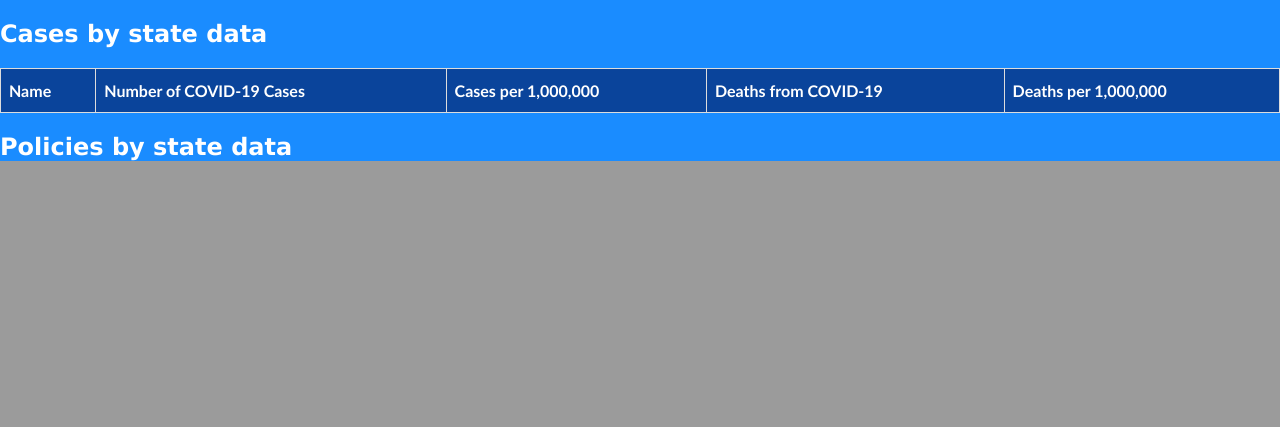
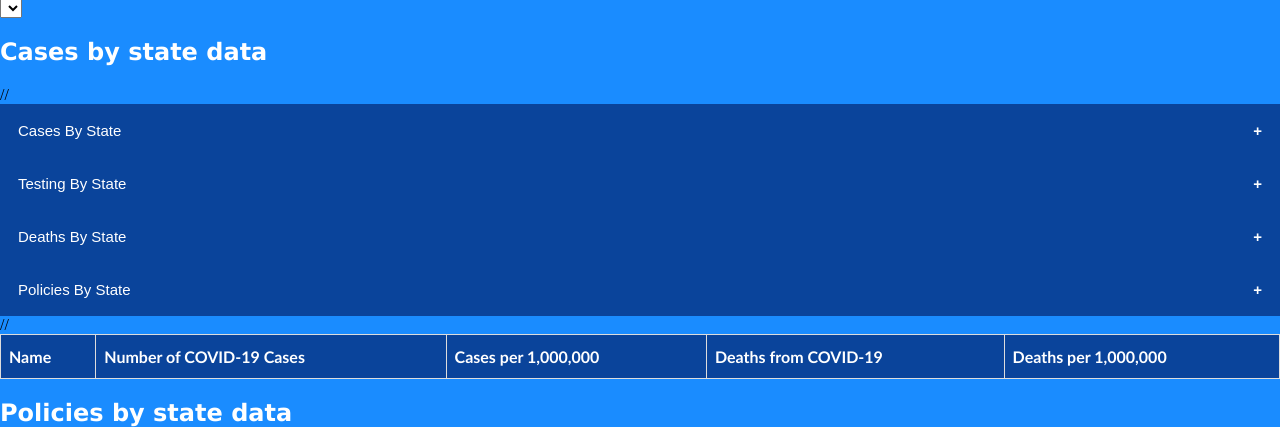
Before and after one commit to AnandShetler/Crisis-Mapping, a Flask app: template templates/index.html in a window 1280 px wide. Shown: the part 1096-1523 px from the top of the page. Before the commit the page ends 1257 px from the top, so only its background shows below. Run offline with Flask 2, Linux system fonts and the light colour scheme; the template is opened without the code that fills it, so the values that code supplies are empty; some libraries are stand-ins or nearby versions.

Commit message:
acccordian added

```diff
--- a/templates/index.html
+++ b/templates/index.html
@@ -23,6 +23,46 @@
         drawChart(event.target.value);
       }, false);
     </script>
+    //
+    <style>
+      .accordion {
+        background-color: rgb(10, 68, 155);
+        color: white;
+        cursor: pointer;
+        padding: 18px;
+        width: 100%;
+        border: none;
+        text-align: left;
+        outline: none;
+        font-size: 15px;
+        transition: 0.4s;
+      }
+
+      .active, .accordion:hover {
+        background-color: #ccc;
+      }
+
+      .accordion:after {
+        content: '\002B';
+        color: white;
+        font-weight: bold;
+        float: right;
+        margin-left: 5px;
+      }
+
+      .active:after {
+        content: "\2212";
+      }
+
+      .panel {
+        padding: 0 18px;
+        background-color: white;
+        max-height: 0;
+        overflow: hidden;
+        transition: max-height 0.2s ease-out;
+      }
+    </style>
+    //
 </head>
 <body style="background-color:#1a8cff;">
     <img src="{{ url_for('static', filename='images/logo.jpg') }}" height="50" width ="50">
@@ -189,6 +229,44 @@
           src="https://maps.googleapis.com/maps/api/js?key=AIzaSyAyD-TnLvjU-FdImLIDBA8NhOKMP9n0x44&callback=initMap">
       </script>
     <h2>Cases by state data</h2>
+    //
+    <button class="accordion">Cases By State</button>
+    <div class="panel">
+      <p>Lorem ipsum dolor sit amet, consectetur adipisicing elit, sed do eiusmod tempor incididunt ut labore et dolore magna aliqua. Ut enim ad minim veniam, quis nostrud exercitation ullamco laboris nisi ut aliquip ex ea commodo consequat.</p>
+    </div>
+
+    <button class="accordion">Testing By State</button>
+    <div class="panel">
+      <p>Lorem ipsum dolor sit amet, consectetur adipisicing elit, sed do eiusmod tempor incididunt ut labore et dolore magna aliqua. Ut enim ad minim veniam, quis nostrud exercitation ullamco laboris nisi ut aliquip ex ea commodo consequat.</p>
+    </div>
+
+    <button class="accordion">Deaths By State</button>
+    <div class="panel">
+      <p>Lorem ipsum dolor sit amet, consectetur adipisicing elit, sed do eiusmod tempor incididunt ut labore et dolore magna aliqua. Ut enim ad minim veniam, quis nostrud exercitation ullamco laboris nisi ut aliquip ex ea commodo consequat.</p>
+    </div>
+
+    <button class="accordion">Policies By State</button>
+    <div class="panel">
+      <p>Lorem ipsum dolor sit amet, consectetur adipisicing elit, sed do eiusmod tempor incididunt ut labore et dolore magna aliqua. Ut enim ad minim veniam, quis nostrud exercitation ullamco laboris nisi ut aliquip ex ea commodo consequat.</p>
+    </div>
+
+    <script>
+    var acc = document.getElementsByClassName("accordion");
+    var i;
+
+    for (i = 0; i < acc.length; i++) {
+      acc[i].addEventListener("click", function() {
+        this.classList.toggle("active");
+      var panel = this.nextElementSibling;
+    if (panel.style.maxHeight) {
+      panel.style.maxHeight = null;
+    } else {
+      panel.style.maxHeight = panel.scrollHeight + "px";
+        }
+      });
+    }
+    </script>
+    //
         <table id="cases">
             <tr>
                 <th>Name</th>
```
